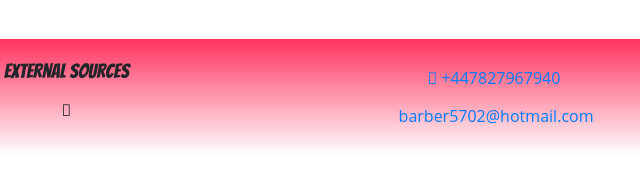
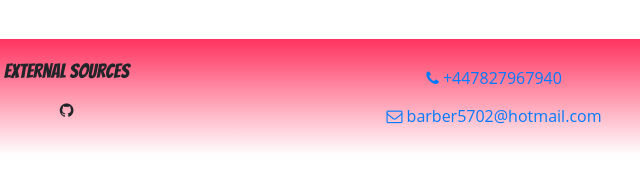
Before and after one commit to JRB1990/JBPortfolio, a website: page index.html in a window 1280 px wide. Shown: the part 324-510 px from the top of the page, 526-1166 px from the left. Drawn offline with nearby package versions, Linux system fonts and the light colour scheme.

Commit message:
Github icon

```diff
--- a/index.html
+++ b/index.html
@@ -9,7 +9,7 @@
 
     <!-- Additional CSS must be placed after Bootstrap CSS -->
     <link href="https://fonts.googleapis.com/css2?family=Bangers&display=swap" rel="stylesheet">
-    <link rel="stylesheet" href="fontawesome/css/fontawesome.min.css">
+    <link rel="stylesheet" href="https://cdnjs.cloudflare.com/ajax/libs/font-awesome/4.7.0/css/font-awesome.min.css">
     <link rel="stylesheet" href="css/styles.css" />
 
     <title>Joshua R Barber Professional Portfolio</title>
```
